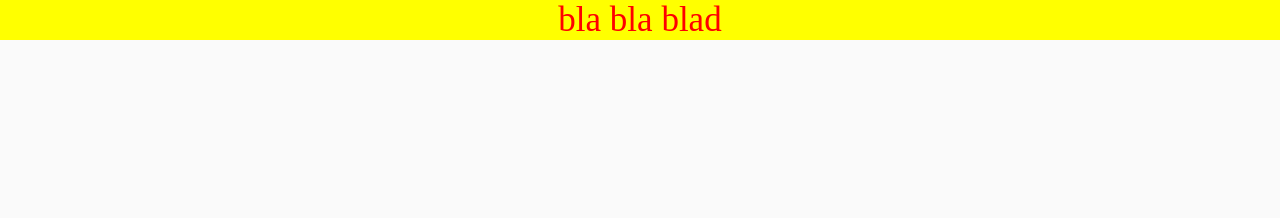
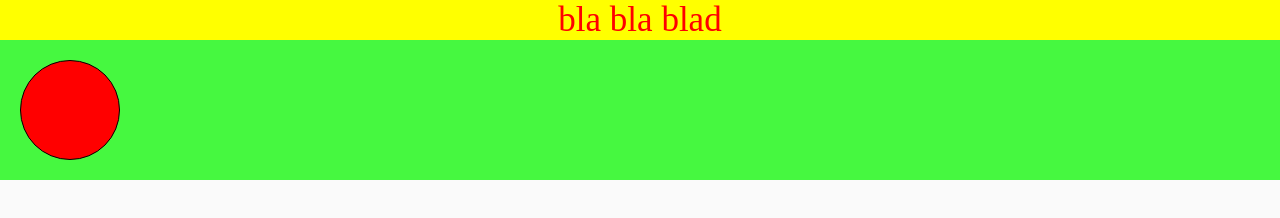
Before and after one commit to kozzztia/LightStart, a plain HTML site: page index.html in a window 1280 px wide. Drawn offline with Linux system fonts and the light colour scheme.

Commit message:
commit6.11.2

```diff
--- a/index.html
+++ b/index.html
@@ -10,6 +10,11 @@
 </head>
 <body>
     <h1>bla bla blad</h1>
+    <div class="wrapper">
+        <div class="circle">
+
+        </div>
+    </div>
 
     <script src="JavaScript/jquery-3.6.0.min.js"></script>
     <script src="JavaScript/script.js"></script>
--- a/scss/style.scss
+++ b/scss/style.scss
@@ -9,3 +9,22 @@ h1{
         background: yellow;
     }
 }
+.wrapper {
+    width: 100%;
+    height: auto;
+    padding: 20px;
+    background: rgb(70, 248, 64);
+}
+.circle {
+    width: 100px;
+    height: 100px;
+    background: red;
+    border-radius: 50%;
+    border: 1px solid #000;
+    transition: 2s;
+    &:hover{
+        border-radius: 20%;
+        transition: 2s;
+        transform: rotate(90deg);
+    }
+}
```
Also changed, not shown: scss/style.css.
